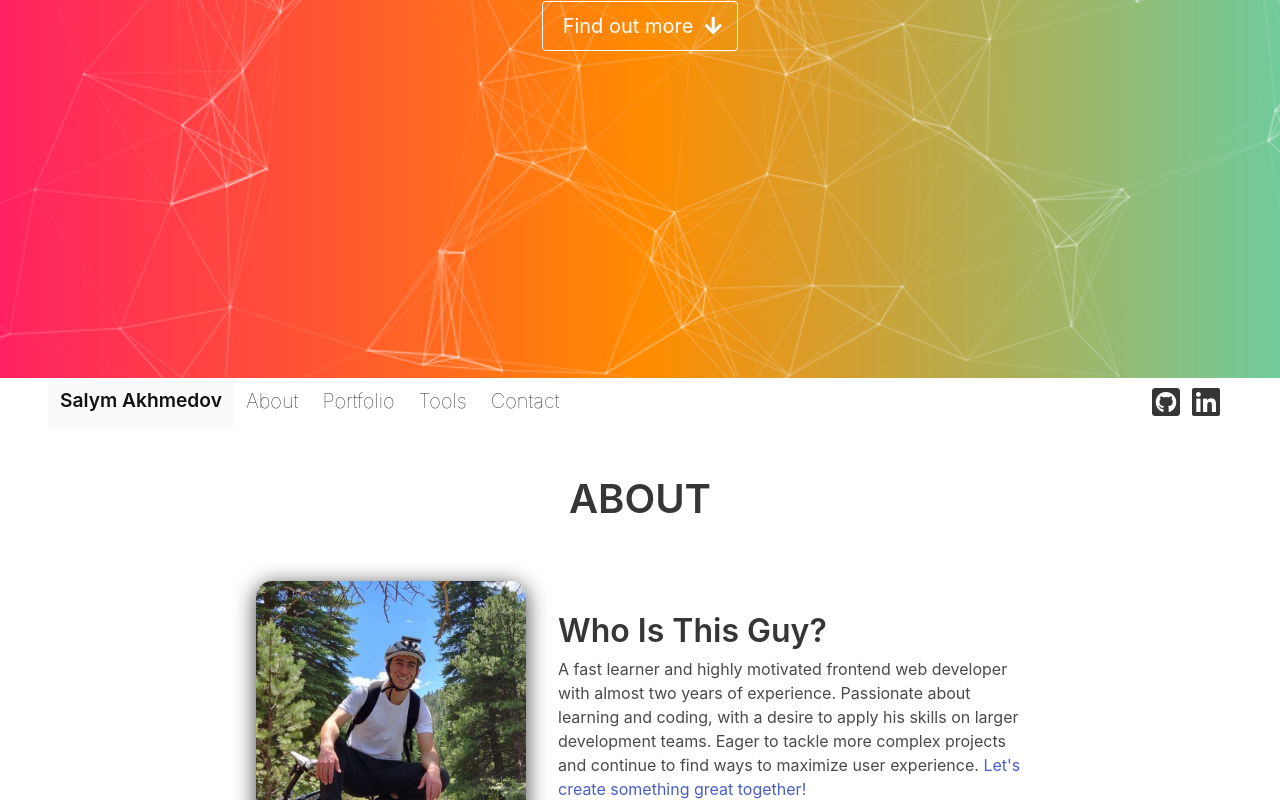
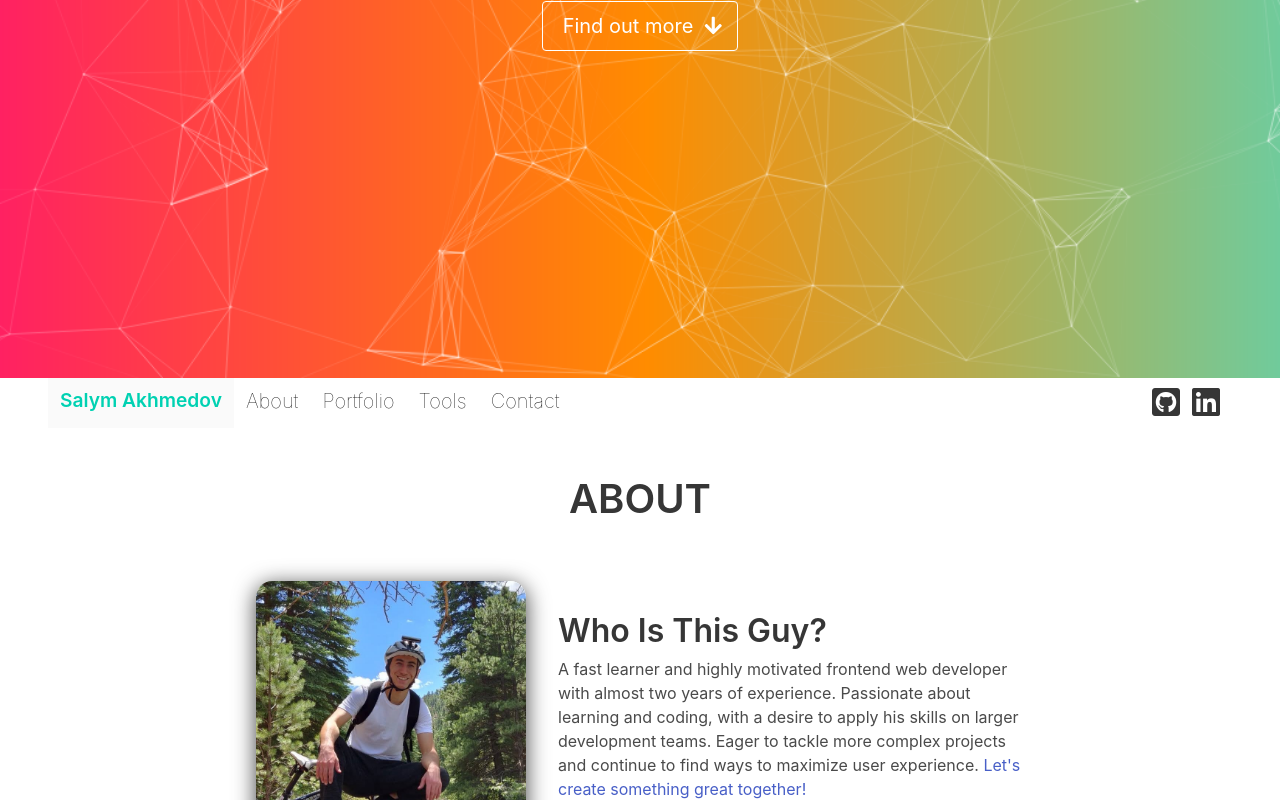
Before and after one commit to salymk/salym-portfolio, a React (Create React App) app: page / in a window 1280 px wide. In both pictures the pointer is over the element 140 px from the left and 822 px from the top of the page. Shown: the part 422-1222 px from the top of the page. Built offline with nearby package versions, Linux system fonts and the light colour scheme.

Commit message:
Added hover effect to navbar-item

```diff
--- a/src/index.scss
+++ b/src/index.scss
@@ -58,6 +58,15 @@ $navbar-item-hover-color: $primary;
 $navbar-box-shadow-color: $primary;
 $navbar-box-shadow-size: 0 3px 0 0;
 $navbar-height: 2.8rem;
+
+.navbar-item {
+	&:hover {
+		background-color: hsl(0, 0%, 98%);
+		.nav-span {
+			color: $primary;
+		}
+	}
+}
 
 .active {
 	background-color: hsl(0, 0%, 98%);
```
